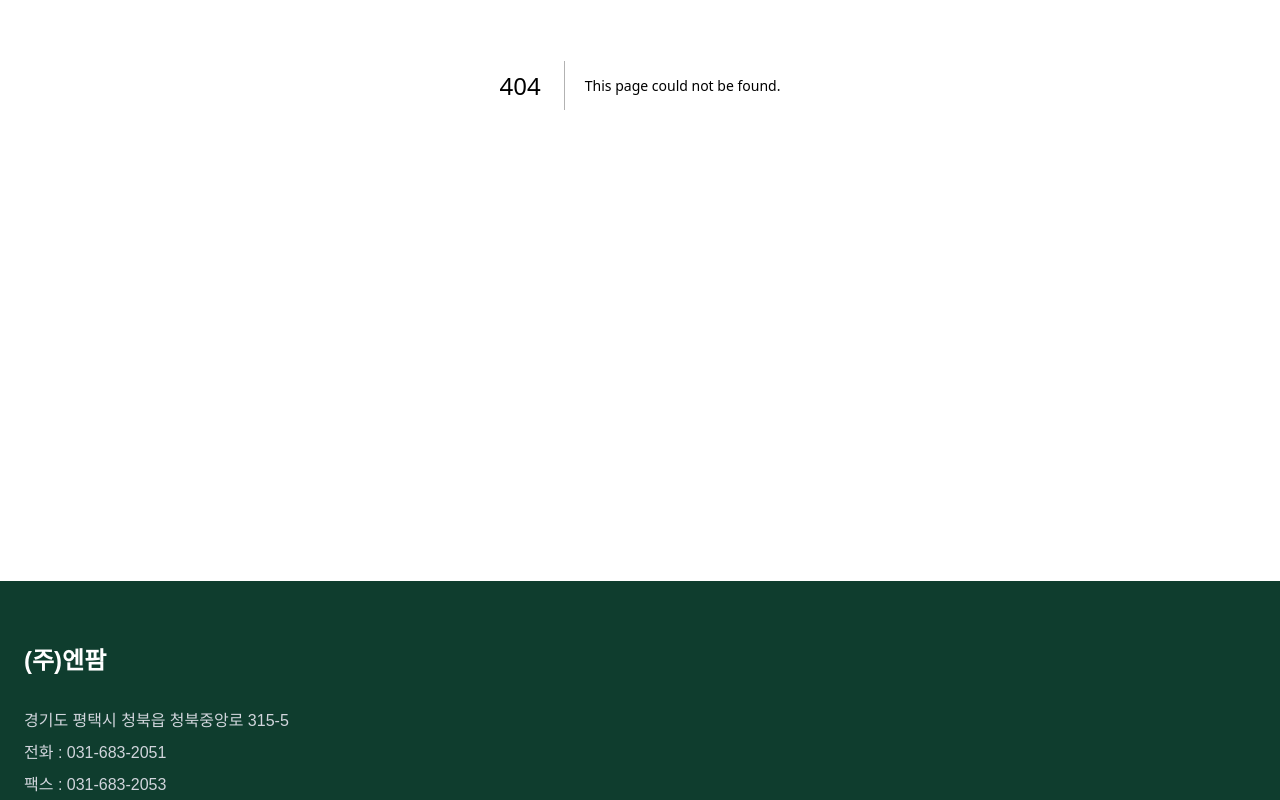
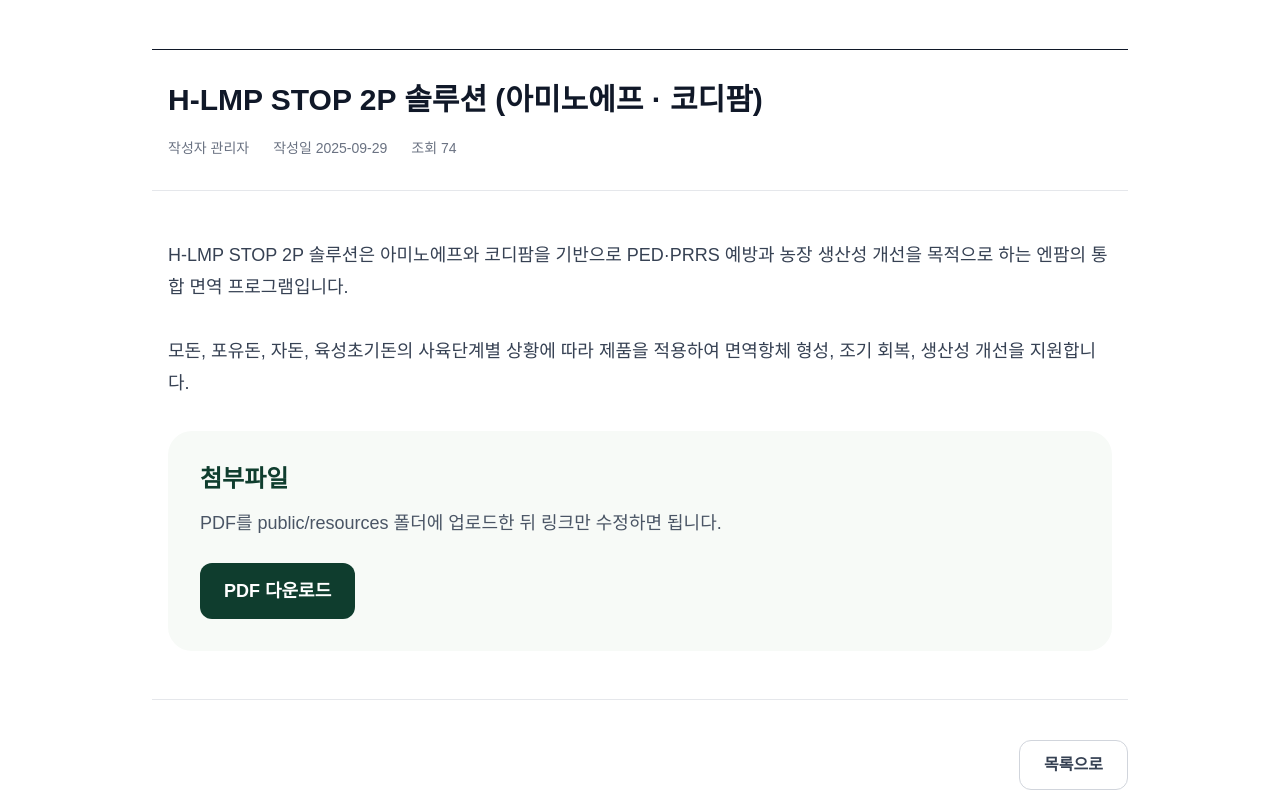
Before and after one commit to uncypdf/enfarm-site, a Next.js app: page /resources/1 in a window 1280 px wide. Before the commit this address had no page. Shown: the part 440-1240 px from the top of the page. Built offline with nearby package versions, Linux system fonts and the light colour scheme.

Commit message:
Add resources board and contact page

```diff
--- /dev/null
+++ b/src/app/resources/1/page.tsx
@@ -0,0 +1,65 @@
+
+
+import Link from "next/link";
+
+export default function ResourceDetailPage() {
+  return (
+    <main className="min-h-screen bg-white">
+      <section className="bg-[#0f3d2e] py-24 text-white">
+        <div className="mx-auto max-w-7xl px-6">
+          <h1 className="text-5xl font-black">자료실</h1>
+          <p className="mt-4 text-lg text-gray-300">Resources</p>
+        </div>
+      </section>
+
+      <section className="mx-auto max-w-5xl px-6 py-20">
+        <div className="border-t border-gray-900">
+          <div className="border-b border-gray-200 px-4 py-8">
+            <h2 className="text-3xl font-black text-gray-900">
+              H-LMP STOP 2P 솔루션 (아미노에프 · 코디팜)
+            </h2>
+            <div className="mt-5 flex flex-wrap gap-6 text-sm text-gray-500">
+              <span>작성자 관리자</span>
+              <span>작성일 2025-09-29</span>
+              <span>조회 74</span>
+            </div>
+          </div>
+
+          <div className="space-y-8 border-b border-gray-200 px-4 py-12 text-lg leading-8 text-gray-700">
+            <p>
+              H-LMP STOP 2P 솔루션은 아미노에프와 코디팜을 기반으로 PED·PRRS 예방과 농장 생산성 개선을 목적으로 하는 엔팜의 통합 면역 프로그램입니다.
+            </p>
+
+            <p>
+              모돈, 포유돈, 자돈, 육성초기돈의 사육단계별 상황에 따라 제품을 적용하여 면역항체 형성, 조기 회복, 생산성 개선을 지원합니다.
+            </p>
+
+            <div className="rounded-3xl bg-[#f7faf7] p-8">
+              <h3 className="text-2xl font-black text-[#0f3d2e]">첨부파일</h3>
+              <p className="mt-3 text-gray-600">
+                PDF를 public/resources 폴더에 업로드한 뒤 링크만 수정하면 됩니다.
+              </p>
+
+              <a
+                href="/resources/stop2p-solution.pdf"
+                download
+                className="mt-6 inline-block rounded-xl bg-[#0f3d2e] px-6 py-3 font-bold text-white transition hover:bg-[#14533f]"
+              >
+                PDF 다운로드
+              </a>
+            </div>
+          </div>
+        </div>
+
+        <div className="mt-10 flex justify-end">
+          <Link
+            href="/resources"
+            className="rounded-xl border border-gray-300 px-6 py-3 font-bold text-gray-700 transition hover:border-[#008000] hover:text-[#008000]"
+          >
+            목록으로
+          </Link>
+        </div>
+      </section>
+    </main>
+  );
+}
--- /dev/null
+++ b/src/app/resources/2/page.tsx
@@ -0,0 +1,55 @@
+import Link from "next/link";
+
+export default function ResourceDetailPage() {
+  return (
+    <main className="min-h-screen bg-white">
+      <section className="bg-[#0f3d2e] py-24 text-white">
+        <div className="mx-auto max-w-7xl px-6">
+          <h1 className="text-5xl font-black">자료실</h1>
+          <p className="mt-4 text-lg text-gray-300">Resources</p>
+        </div>
+      </section>
+
+      <section className="mx-auto max-w-5xl px-6 py-20">
+        <div className="border-t border-gray-900">
+          <div className="border-b border-gray-200 px-4 py-8">
+            <h2 className="text-3xl font-black text-gray-900">
+              PED(돼지 유행성 설사병) 완전 정리
+            </h2>
+            <div className="mt-5 flex flex-wrap gap-6 text-sm text-gray-500">
+              <span>작성자 관리자</span>
+              <span>작성일 2026-03-23</span>
+              <span>조회 2</span>
+            </div>
+          </div>
+
+          <div className="space-y-8 border-b border-gray-200 px-4 py-12 text-lg leading-8 text-gray-700">
+            <p>PED(돼지 유행성 설사병)는 포유자돈 폐사율과 농장 생산성에 직접적인 영향을 줄 수 있는 바이러스성 질병입니다.</p>
+            <p>본 자료는 PED의 주요 증상, 발생 양상, 예방 관리 포인트를 정리한 참고 자료입니다.</p>
+
+            <div className="rounded-3xl bg-[#f7faf7] p-8">
+              <h3 className="text-2xl font-black text-[#0f3d2e]">첨부파일</h3>
+              <p className="mt-3 text-gray-600">PDF를 public/resources 폴더에 업로드한 뒤 링크만 수정하면 됩니다.</p>
+              <a
+                href="/resources/ped-guide.pdf"
+                download
+                className="mt-6 inline-block rounded-xl bg-[#0f3d2e] px-6 py-3 font-bold text-white transition hover:bg-[#14533f]"
+              >
+                PDF 다운로드
+              </a>
+            </div>
+          </div>
+        </div>
+
+        <div className="mt-10 flex justify-end">
+          <Link
+            href="/resources"
+            className="rounded-xl border border-gray-300 px-6 py-3 font-bold text-gray-700 transition hover:border-[#008000] hover:text-[#008000]"
+          >
+            목록으로
+          </Link>
+        </div>
+      </section>
+    </main>
+  );
+}
--- a/src/app/resources/page.tsx
+++ /dev/null
@@ -1,15 +0,0 @@
-export default function ResourcesPage() {
-  return (
-    <main className="min-h-screen bg-white">
-      <section className="bg-[#0f3d2e] py-24 text-white">
-        <div className="mx-auto max-w-7xl px-6">
-          <h1 className="text-5xl font-black">자료실</h1>
-          <p className="mt-4 text-lg text-gray-300">Resources</p>
-        </div>
-      </section>
-      <div className="mx-auto max-w-7xl px-6 py-16">
-        <p className="text-gray-600">자료실 콘텐츠가 들어갈 예정입니다.</p>
-      </div>
-    </main>
-  );
-}
```
